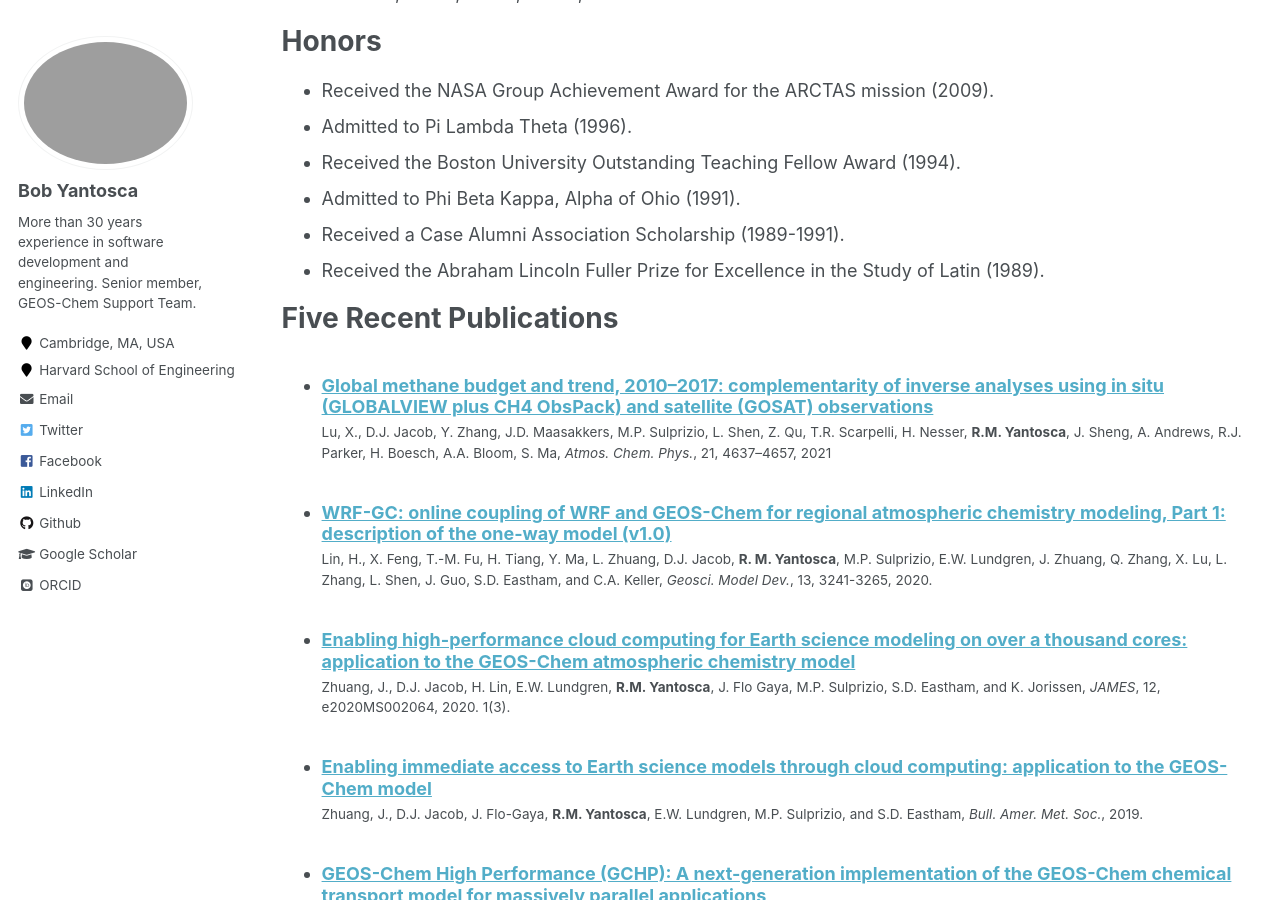
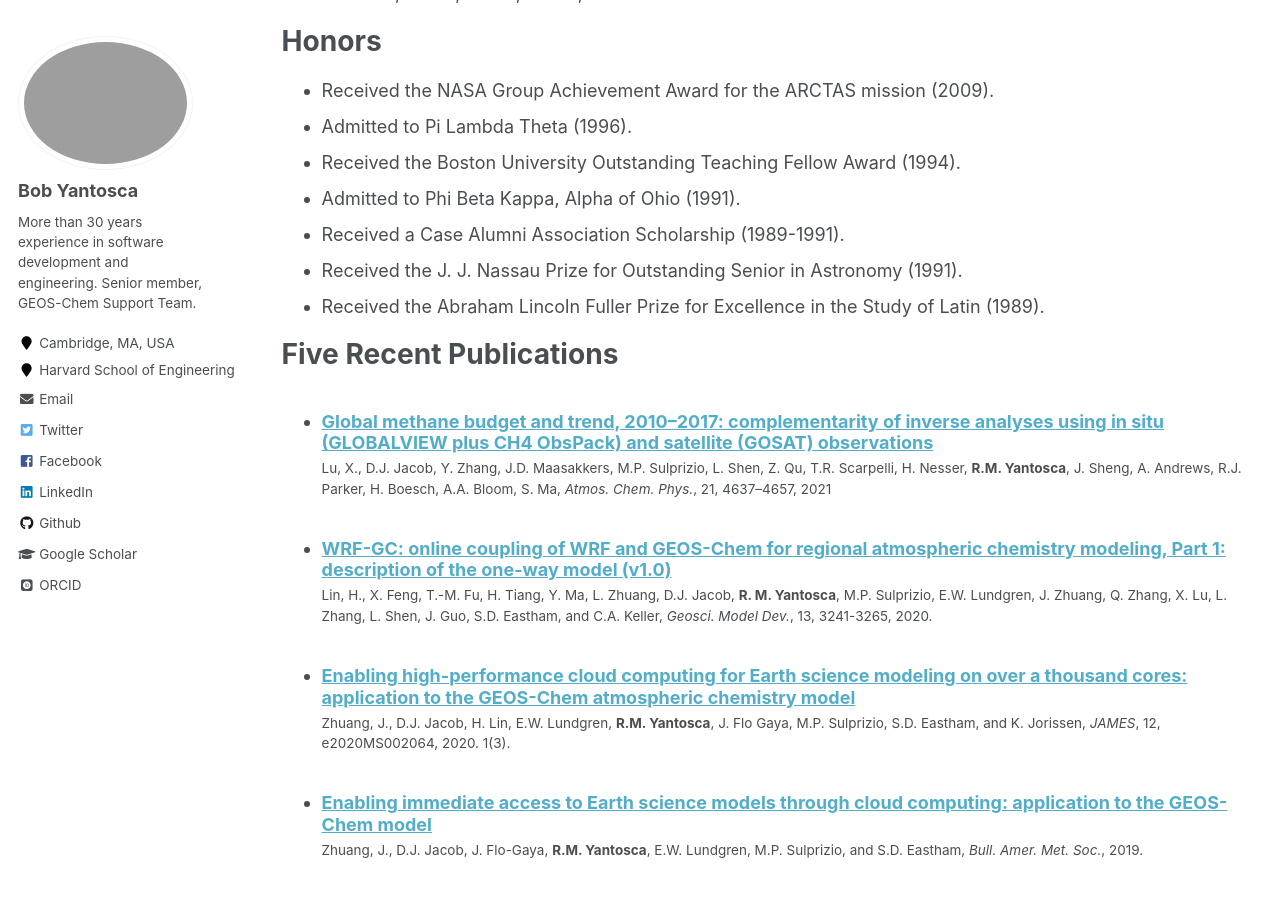
Before and after one commit to yantosca/yantosca.github.io, a Jekyll site: the page built from _pages/cv.md, in a window 1280 px wide and 900 px high, scrolled down 2070 px. Built offline with Jekyll 4.4.1, drawn with Linux system fonts in a browser that asks for light colours; some web fonts are replaced.

Commit message:
Added updates to _pages/cv.md
_pages/cv.md
- Added badge for Rust
- Changed "Github" badge label to "GitHub"
- Added J. J. Nassau prize to Honors

Signed-off-by: Bob Yantosca <yantosca@seas.harvard.edu>

```diff
--- a/_pages/cv.md
+++ b/_pages/cv.md
@@ -66,6 +66,7 @@
 ![](https://img.shields.io/badge/Code-Make-informational?style=flat&logo=cmake&logoColor=white&color=ffff00)
 ![](https://img.shields.io/badge/Code-Lisp-ffff00)
 ![](https://img.shields.io/badge/Code-JavaScript-ffff00)
+![](https://img.shields.io/badge/Code-Rust-ffff00)
 
 ![](https://img.shields.io/badge/Web-HTML-ff0000)
 ![](https://img.shields.io/badge/Web-CSS-ff0000)
@@ -73,7 +74,7 @@
 ![](https://img.shields.io/badge/Web-DreamWeaver-ff0000)
 
 ![](https://img.shields.io/badge/Tools-Git-00ffff)
-![](https://img.shields.io/badge/Tools-Github-00ffff)
+![](https://img.shields.io/badge/Tools-GitHub-00ffff)
 ![](https://img.shields.io/badge/Tools-gdb-00ffff)
 ![](https://img.shields.io/badge/Tools-cgdb-00ffff)
 ![](https://img.shields.io/badge/Tools-nco-00ffff)
@@ -114,6 +115,7 @@
 * Received the Boston University Outstanding Teaching Fellow Award (1994).
 * Admitted to Phi Beta Kappa, Alpha of Ohio (1991).
 * Received a Case Alumni Association Scholarship (1989-1991).
+- Received the J. J. Nassau Prize for Outstanding Senior in Astronomy (1991).
 * Received the Abraham Lincoln Fuller Prize for Excellence in the Study of Latin (1989).
 
 # Five Recent Publications
```
